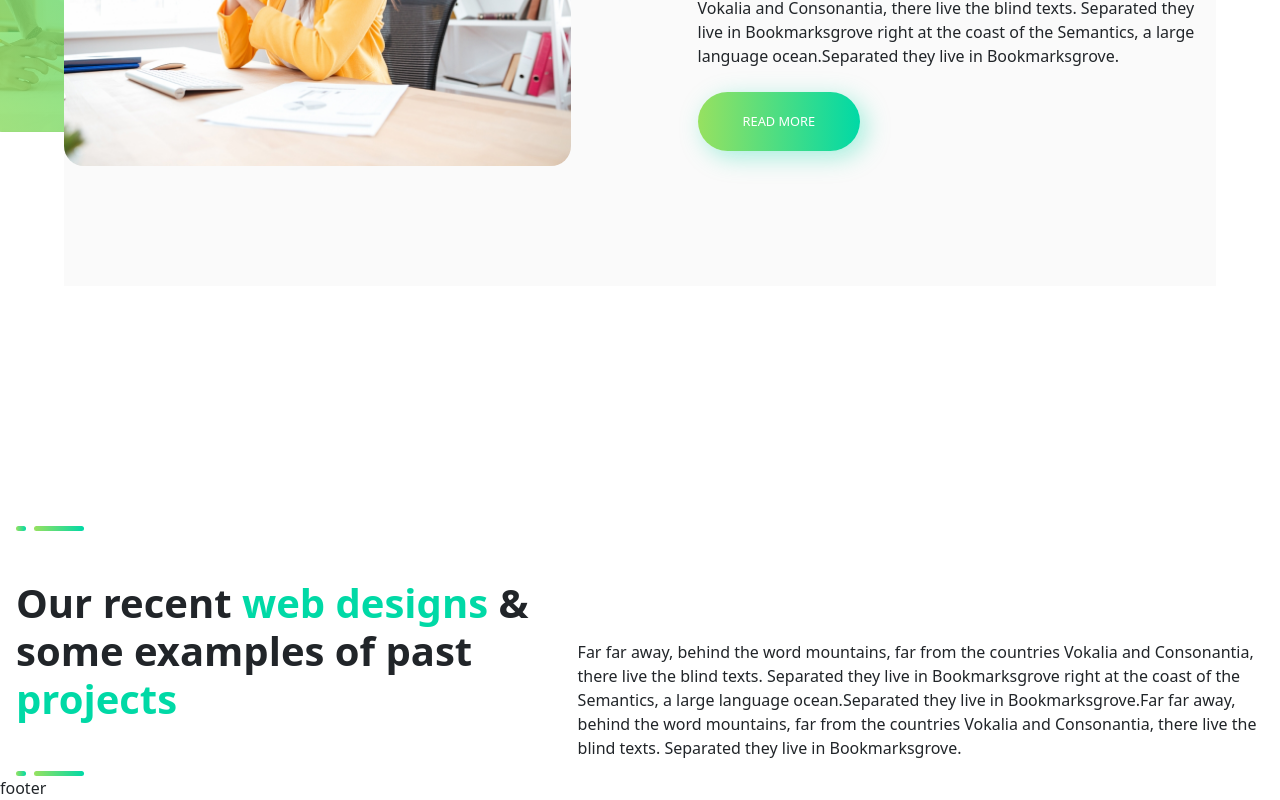
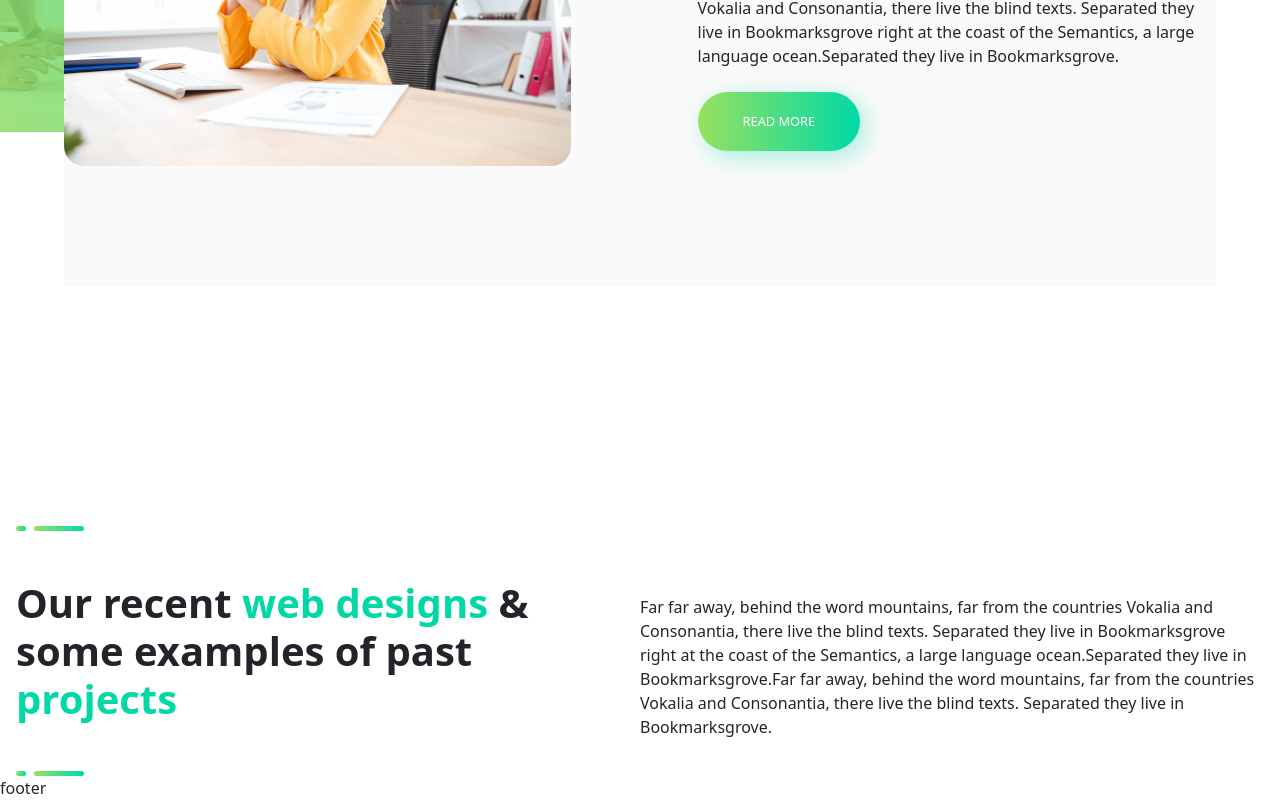
Before and after one commit to NelloRossi97/proj-html-vuejs, a Vue app: page / in a window 1280 px wide. Shown: the part 2408-3208 px from the top of the page. Built offline with nearby package versions, Linux system fonts and the light colour scheme; the HTML template or start-up script is replaced by a standard one.

Commit message:
fixed right div of showcase component

```diff
--- a/src/components/Showcase.vue
+++ b/src/components/Showcase.vue
@@ -1,12 +1,12 @@
 <template>
-    <section class="mx-3 d-flex flex-column flex-lg-row align-items-center">
+    <section class="mx-3 d-flex flex-column flex-lg-row align-items-center justify-content-between">
         <div class="left">
             <Divider/>
             <h2 class="fs-1 fw-bold my-5"> Our recent <span>web designs</span>  & some examples of past <span>projects</span> </h2>
             <Divider/>
         </div>
-        <div class="right d-flex align-self-end">
-            <p>Far far away, behind the word mountains, far from the countries Vokalia and Consonantia, there live the blind
+        <div class="right d-flex align-items-end h-100">
+            <p class="mt-5">Far far away, behind the word mountains, far from the countries Vokalia and Consonantia, there live the blind
                 texts. Separated they live in Bookmarksgrove right at the coast of the Semantics, a large language
                 ocean.Separated they live in Bookmarksgrove.Far far away, behind the word mountains, far from the
                 countries Vokalia and Consonantia, there live the blind texts. Separated they live in Bookmarksgrove.
@@ -38,7 +38,7 @@ import Divider from './Divider.vue';
     }
 }
 .right{
-    width: 55%;
+    width: 50%;
 }
 
 
```
